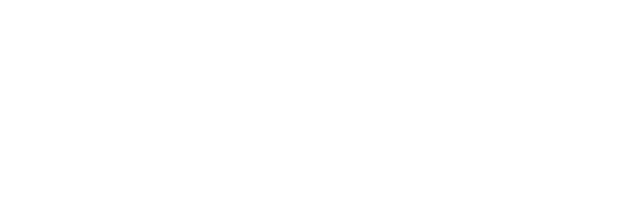
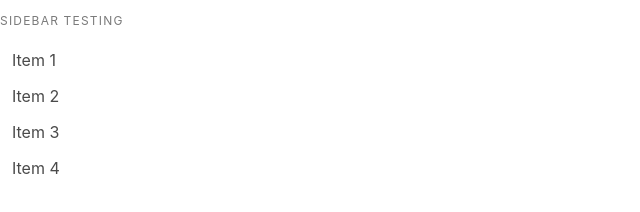
Before and after one commit to KiranRoss1999/Recipe-Recommendation-Platform, a plain HTML site: page index.html in a window 1280 px wide. Shown: the whole page, without its empty margins (0-640 px from the left). Drawn offline with nearby package versions, Linux system fonts and the light colour scheme.

Commit message:
first commit

```diff
--- a/index.html
+++ b/index.html
@@ -1,13 +1,15 @@
 <!DOCTYPE html>
-<html>
+<html lang="en">
   <head>
-    <title>TITLE OF OUR PAGE</title>
+    <title>Recipe Reccomendation Platform</title>
     <meta charset="UTF-8" />
-    <meta name="viewport" content="width=device-width, initial-scale=1" />
+    <meta name="viewport" content="width=device-width, initial-scale=1.0" />
     <link rel="stylesheet" href="./css/style.css" />
+    <link rel="stylesheet" href="https://cdn.jsdelivr.net/npm/bulma@0.9.3/css/bulma.min.css">
   </head>
 
   <body>
+
     <header>
       <!-- CONTENT OF FILTERS? RECIPE OPTIONS?? TO DISCUSS -->
     </header>
@@ -16,16 +18,15 @@
       <!-- BACKDROP OF HERO IMAGE -->
     </div>
 
-    <sidebar>
-      <h1></h1>
-      <!-- TITLE HERE-->
-      <h2></h2>
-      <!-- SUBTITLE LINK -->
-      <h2></h2>
-      <!-- SUBTITLE LINK-->
-      <h2></h2>
-      <!-- SUBTITLE LINK-->
-    </sidebar>
+    <p class="menu-label">
+      Sidebar Testing
+    </p>
+    <ul class="menu-list">
+      <li><a href="#">Item 1</a></li>
+      <li><a href="#">Item 2</a></li>
+      <li><a href="#">Item 3</a></li>
+      <li><a href="#">Item 4</a></li>
+    </ul>
 
     <main>
       <section>
```
